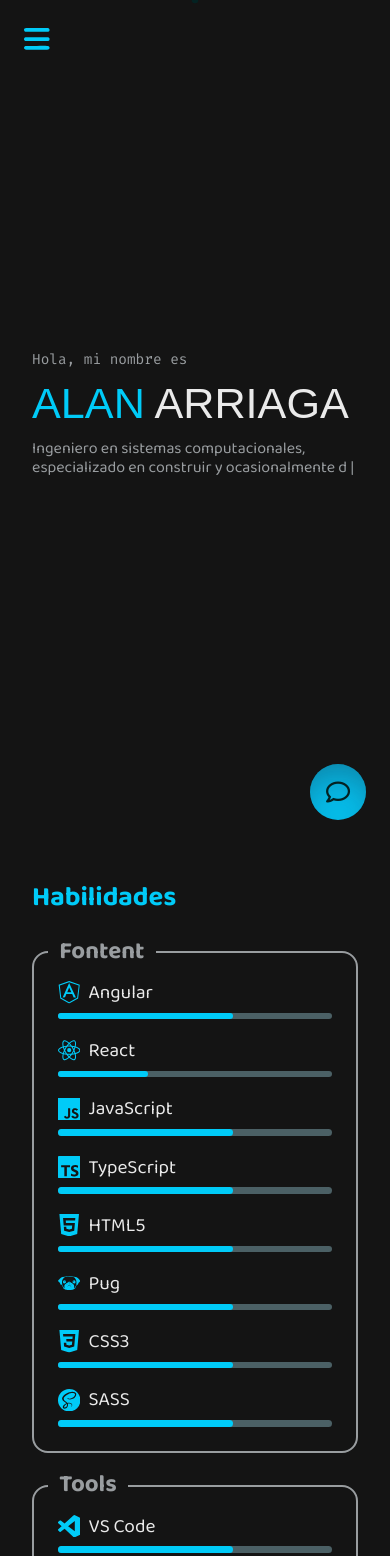
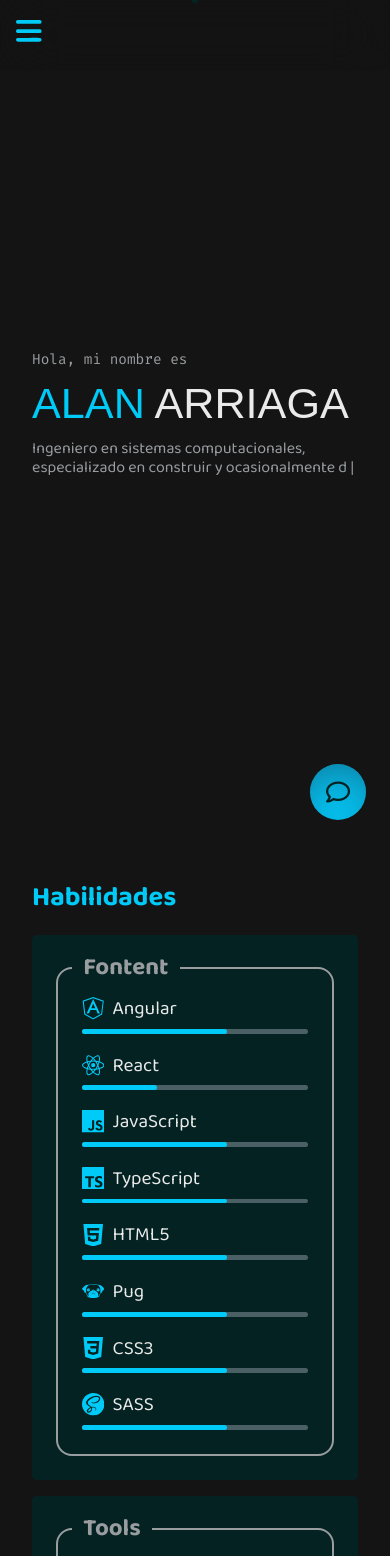
Before and after one commit to A14Narriaga/A14Narriaga.github.io, an Angular app: page / in a window 390 px wide. Shown: the top 1556 px of the page. Built offline with nearby package versions, Linux system fonts and the light colour scheme; a web font is replaced by a local one.

Commit message:
🐛Mobile nav display

```diff
--- a/src/app/containers/components/navbar/navbar.component.html
+++ b/src/app/containers/components/navbar/navbar.component.html
@@ -1,3 +1,4 @@
+<section class="mobile-nav">
   <button class="mobile-nav-toggle" (click)="toggleNav()">
     <svg
       #menuIcon
@@ -23,6 +24,7 @@
       </g>
     </svg>
   </button>
+</section>
 <section class="nav" data-visible="false" #nav>
   <nav>
     <ul class="social">
--- a/src/app/containers/components/navbar/navbar.component.scss
+++ b/src/app/containers/components/navbar/navbar.component.scss
@@ -4,7 +4,7 @@
   opacity: 0;
 }
 
-.mobile-nav-toggle {
+.mobile-nav {
   display: none;
 }
 .nav {
@@ -79,18 +79,23 @@
   }
 }
 @media (max-width: 680px) {
+  .mobile-nav {
+    position: fixed;
+    display: block;
+    width: 100%;
+    padding: 1rem;
+    background-color: var(--background-color-trasparent);
+    z-index: 1001;
     .mobile-nav-toggle {
-    display: block;
-    position: fixed;
       background-color: transparent;
       width: 1.6rem;
       aspect-ratio: 1;
       top: 1.5rem;
       left: 1.5rem;
-    z-index: 1001;
       font-size: 1.5rem;
       &:hover {
         cursor: pointer;
+      }
     }
   }
   .nav {
@@ -303,7 +308,8 @@
   }
 }
 @supports (backdrop-filter: blur(2rem)) {
-  .nav {
+  .nav,
+  .mobile-nav {
     backdrop-filter: blur(2rem);
   }
 }
--- a/src/app/containers/components/skill/skill.component.scss
+++ b/src/app/containers/components/skill/skill.component.scss
@@ -13,7 +13,7 @@
   }
   .progress-bar {
     width: 100%;
-    background-color: #4b6065;
+    background-color: var(--aux-color);
     border-radius: 10rem;
     display: flex;
     align-items: center;
@@ -21,7 +21,7 @@
       background-color: var(--primary-color);
       width: 100%;
       max-width: calc(var(--val) * 1%);
-      height: 0.4rem;
+      height: 0.3rem;
       border-radius: 10rem;
     }
   }
--- a/src/app/containers/pages/home/home.component.scss
+++ b/src/app/containers/pages/home/home.component.scss
@@ -34,25 +34,28 @@
 
 .skills {
   max-width: 1024px;
-  height: 100vh;
   margin: 0 auto;
   h1 {
     color: var(--primary-color);
     font-size: 1.7rem;
+    margin-bottom: 1rem;
   }
   .s-cards {
+    display: grid;
+    gap: 1rem;
     .s-card {
-      padding: 2rem 0rem 0rem 0rem;
+      padding: 2rem 1.5rem 1.5rem;
       border-radius: 0.3rem;
       position: relative;
+      background-color: var(--card-color);
       h2 {
-        background-color: var(--background-color);
+        background-color: var(--card-color);
         width: max-content;
         line-height: 1;
         padding: 0.3rem 0.7rem;
         position: absolute;
         top: 1rem;
-        left: 1rem;
+        left: 2.5rem;
         color: var(--sub-text-color);
       }
       div {
--- a/src/styles.scss
+++ b/src/styles.scss
@@ -8,14 +8,14 @@
   --background-color-trasparent: #a5c9c32a;
   --primary-color: #003336;
   --primary-disabled-color: #888888;
-  --card-color: #d6d6d6;
+  --card-color: #c7c7c7;
   --text-color: #000000;
   --sub-text-color: #003336;
   --background-chat-color: #27857e;
   --usr-msg-color: #adffbeef;
   --logo-primary: #003336;
   --logo-secondary: #003336;
-  --aux-color: #020641;
+  --aux-color: #8596ac;
   --scroll-color: #003336e7;
 }
 
@@ -32,7 +32,7 @@
   --usr-msg-color: #003336;
   --logo-primary: #00cbf8;
   --logo-secondary: #bdbdbd;
-  --aux-color: #0084ff;
+  --aux-color: #4b6065;
   --scroll-color: #c0c0c054;
 }
 
```
Lines whose indentation alone changed are shown as unchanged.
